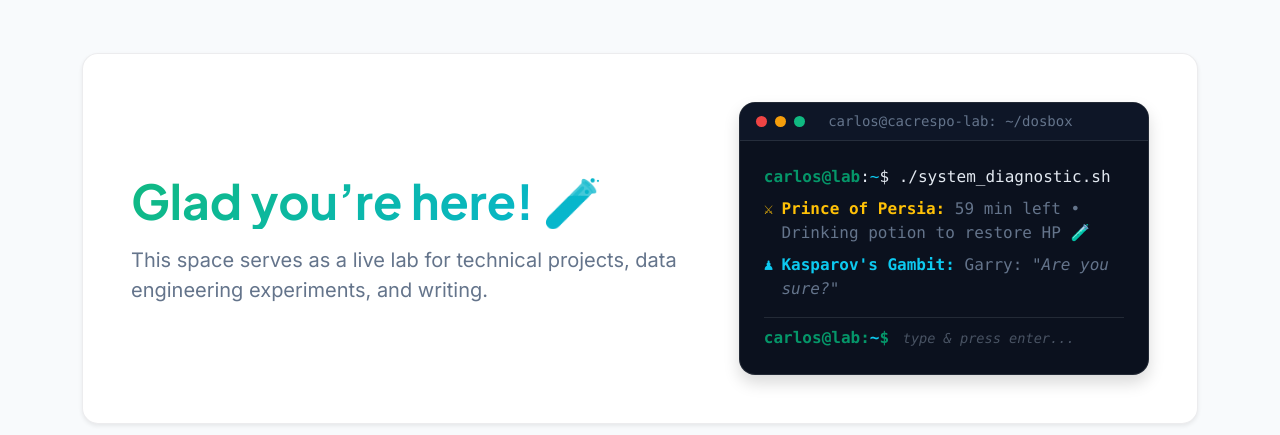
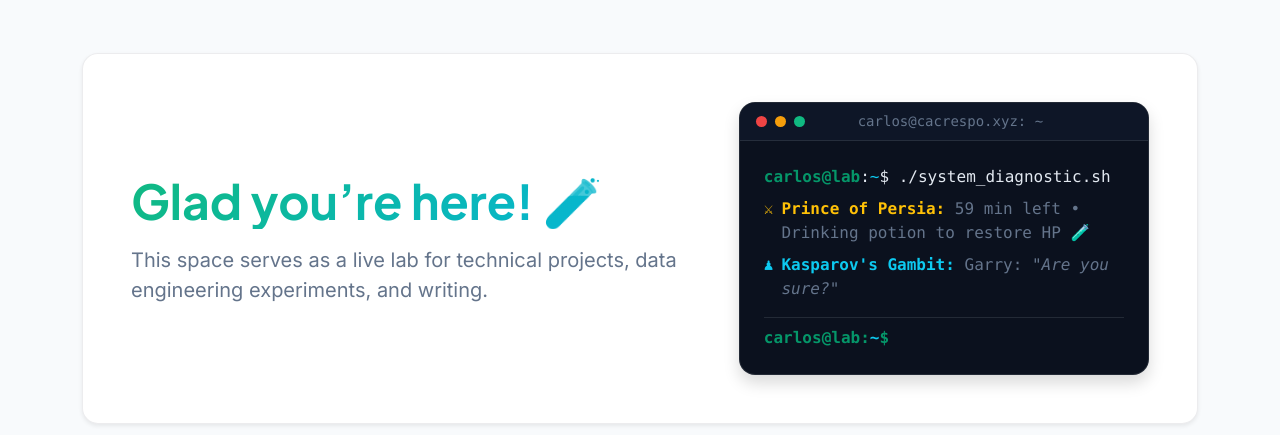
Before and after one commit to cacrespo/website, a Django app: page / in a window 1280 px wide. Shown: the part 59-494 px from the top of the page. Run offline with Django 5.2, Linux system fonts and the light colour scheme; data that the repository does not hold is empty.

Commit message:
feat(pages): stealth terminal easter egg and modern title bar

```diff
--- a/templates/pages/home.html
+++ b/templates/pages/home.html
@@ -28,7 +28,7 @@
                 <span class="term-dot term-dot-yellow"></span>
                 <span class="term-dot term-dot-green"></span>
               </div>
-              <span class="small font-monospace text-muted-custom">carlos@cacrespo-lab: ~/dosbox</span>
+              <span class="small font-monospace text-muted-custom">carlos@cacrespo.xyz: ~</span>
               <div style="width: 36px;"></div>
             </div>
 
@@ -52,10 +52,14 @@
                   <span><strong class="text-info">Kasparov's Gambit:</strong> Garry: <em>"Are you sure?"</em></span>
                 </div>
 
-                <!-- Línea de comando interactiva -->
-                <form id="term-form" class="pt-2 border-top border-secondary border-opacity-25 d-flex align-items-center m-0 p-0" onsubmit="return false;">
+                <!-- Línea de comando interactiva (Easter Egg sutil) -->
+                <form id="term-form" class="pt-2 border-top border-secondary border-opacity-25 d-flex align-items-center m-0 p-0 position-relative" onsubmit="return false;">
                   <label for="term-input" class="text-accent fw-bold me-1 text-nowrap mb-0">carlos@lab:<span class="text-info">~</span>$&nbsp;</label>
-                  <input type="text" id="term-input" class="term-input" autocomplete="off" spellcheck="false" placeholder="type & press enter..." aria-label="Terminal command input" maxlength="40">
+                  <div class="position-relative flex-grow-1 d-flex align-items-center overflow-hidden" style="min-height: 1.5rem;">
+                    <span id="term-cmd-display" class="text-info font-monospace text-nowrap"></span>
+                    <span class="terminal-cursor text-accent">█</span>
+                    <input type="text" id="term-input" class="term-input-stealth" autocomplete="off" spellcheck="false" aria-label="Terminal command input" maxlength="40">
+                  </div>
                 </form>
               </div>
 
@@ -197,26 +201,33 @@
   .term-dot-yellow { background-color: #f59e0b; }
   .term-dot-green { background-color: #10b981; }
 
-  .term-input {
+  /* Terminal blinking cursor */
+  .terminal-cursor {
+    display: inline-block;
+    font-weight: 300;
+    line-height: 1;
+    animation: blinkCursor 1s step-end infinite;
+  }
+
+  @keyframes blinkCursor {
+    from, to { opacity: 1; }
+    50% { opacity: 0; }
+  }
+
+  .term-input-stealth {
+    position: absolute;
+    top: 0;
+    left: 0;
+    width: 100%;
+    height: 100%;
+    opacity: 0;
+    cursor: text;
     background: transparent;
     border: none;
     outline: none;
-    color: #38bdf8;
-    font-family: var(--bs-font-monospace);
-    font-size: 0.95rem;
-    width: 100%;
-    caret-color: #10b981;
     padding: 0;
     margin: 0;
-  }
-  .term-input:focus {
-    outline: none;
-    box-shadow: none;
-  }
-  .term-input::placeholder {
-    color: rgba(148, 163, 184, 0.45);
-    font-style: italic;
-    font-size: 0.85rem;
+    font-size: 16px;
   }
 
   @keyframes termGlitch {
@@ -252,6 +263,7 @@
     const termWindow = document.querySelector('.terminal-window');
     const termForm = document.getElementById('term-form');
     const termInput = document.getElementById('term-input');
+    const termCmdDisplay = document.getElementById('term-cmd-display');
     const normalState = document.getElementById('term-normal-state');
     const panicState = document.getElementById('term-panic-state');
     const panicCommLine = document.getElementById('panic-comm-line');
@@ -259,6 +271,12 @@
     const panicRebootBtn = document.getElementById('panic-reboot-btn');
 
     let countdownInterval = null;
+
+    if (termInput && termCmdDisplay) {
+      termInput.addEventListener('input', function () {
+        termCmdDisplay.textContent = termInput.value;
+      });
+    }
 
     function rebootTerminal() {
       if (countdownInterval) {
@@ -271,6 +289,7 @@
         termWindow.classList.remove('terminal-panic-active');
         if (termInput) {
           termInput.value = '';
+          if (termCmdDisplay) termCmdDisplay.textContent = '';
           termInput.focus();
         }
       }
```
